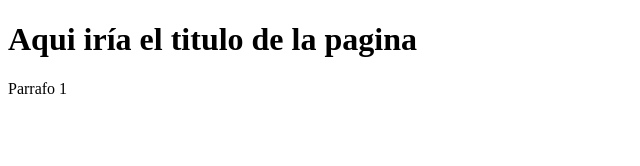
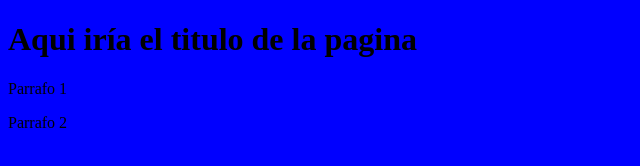
Before and after one commit to elkinQuintero/Proyecto-WEB-Practicando, a plain HTML site: page index.html in a window 1280 px wide. Shown: the whole page, without its empty margins (0-640 px from the left). Drawn offline with Linux system fonts and the light colour scheme.

Commit message:
Corrigiendo index

```diff
--- a/index.html
+++ b/index.html
@@ -5,9 +5,10 @@
     <meta name="viewport" content="width=device-width, initial-scale=1.0">
     <title>GIT</title>
 </head>
-<style href="estilos.css"></style>
+<link rel="stylesheet" href="estilos.css">
 <body>
     <h1>Aqui iría el titulo de la pagina</h1>
     <p>Parrafo 1</p>
+    <p>Parrafo 2</p>
 </body>
 </html>
```
